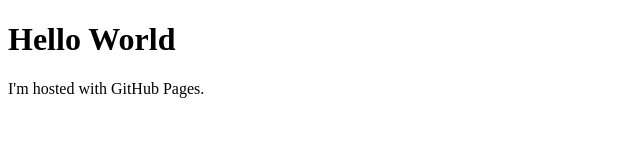
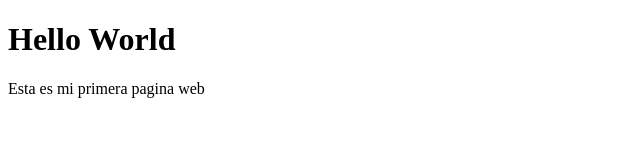
Before and after one commit to Gomez-hub/Pag-web, a plain HTML site: page index.html in a window 1280 px wide. Shown: the full height of the page, 0-640 px from the left. Drawn offline with Linux system fonts and the light colour scheme.

Commit message:
Update index.html

```diff
--- a/index.html
+++ b/index.html
@@ -2,6 +2,7 @@
 <html>
 <body>
 <h1>Hello World</h1>
-<p>I'm hosted with GitHub Pages.</p>
+<p>Esta es mi primera pagina web</p>
+
 </body>
 </html>
```
